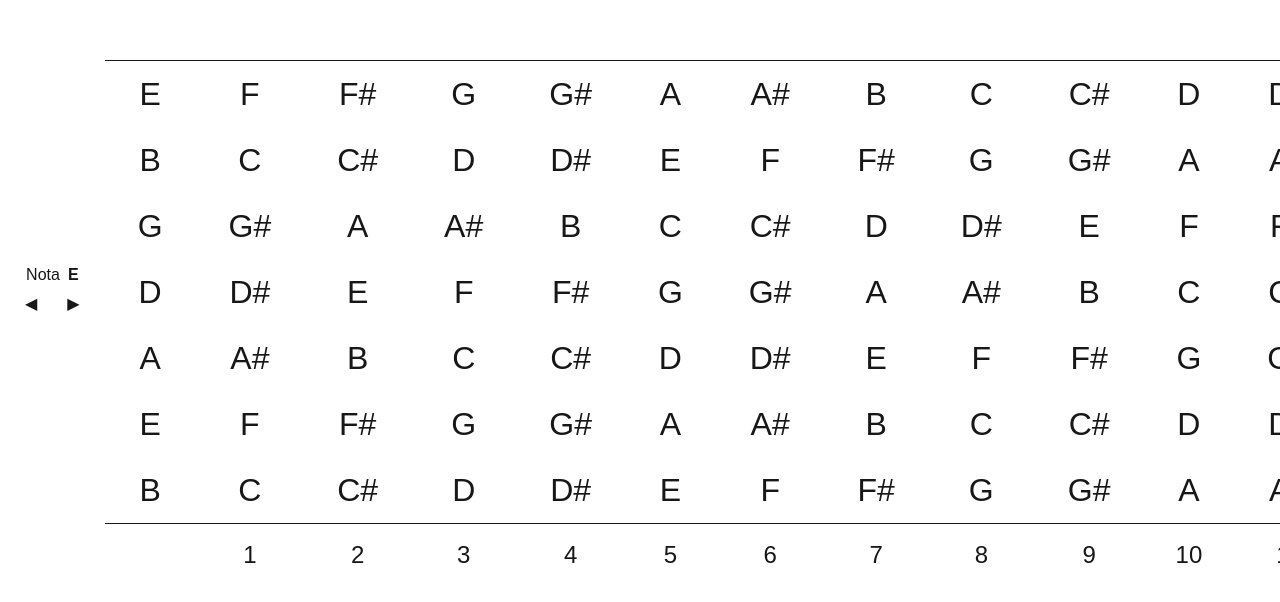
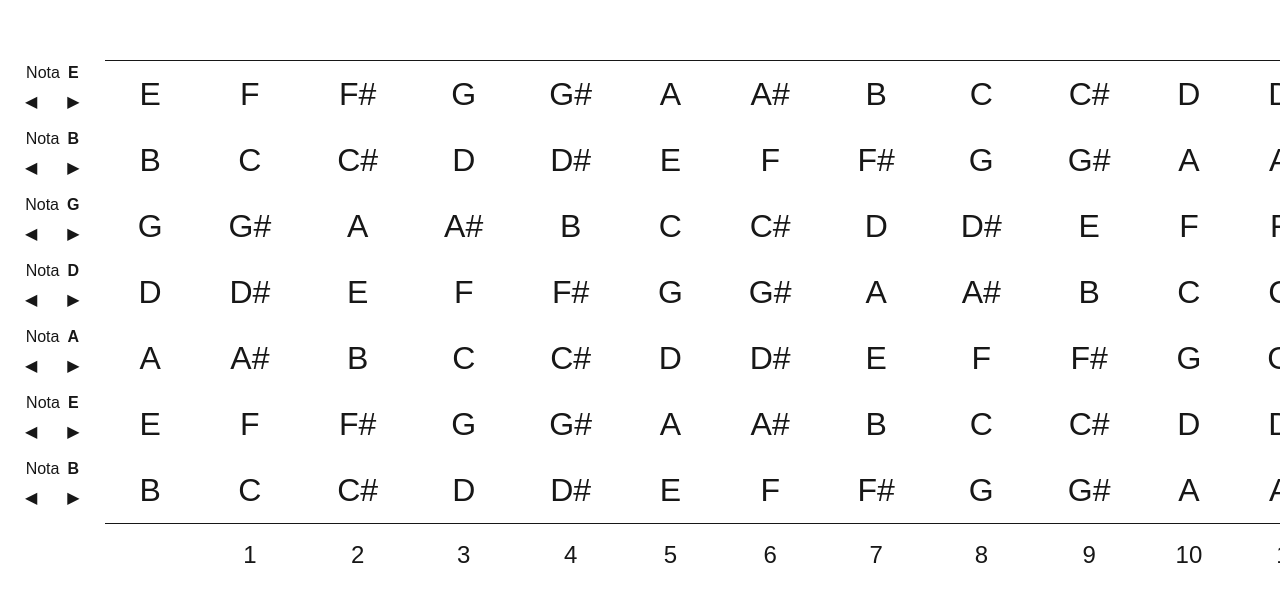
Before and after one commit to ThomasKruchelski/ScaleToU, a Next.js app: page / in a window 1280 px wide. Shown: the part 108-710 px from the top of the page. Built offline with nearby package versions, Linux system fonts and the light colour scheme.

Commit message:
add all strings' tune

```diff
--- a/src/app/globals.css
+++ b/src/app/globals.css
@@ -35,6 +35,10 @@ body {
   border-top: 1px solid var(--foreground);
   border-bottom: 1px solid var(--foreground);
   display: flex;
+}
+
+.string{
+  padding-bottom: .5rem;
 }
 
 .fret{
--- a/src/app/page.js
+++ b/src/app/page.js
@@ -349,6 +349,60 @@ export default function Home() {
             <div className="button" onClick={() => tuneUp('th-1')}>▶</div>
           </div>
         </div>
+        <div className="string">
+          <div className='tune'>
+            Nota <b className="th-2 B">B</b>
+          </div>
+          <div className="tuner">
+            <div className="button" onClick={() => tuneDown('th-2')}>◀</div>
+            <div className="button" onClick={() => tuneUp('th-2')}>▶</div>
+          </div>
+        </div>
+        <div className="string">
+          <div className='tune'>
+            Nota <b className="th-3 G">G</b>
+          </div>
+          <div className="tuner">
+            <div className="button" onClick={() => tuneDown('th-3')}>◀</div>
+            <div className="button" onClick={() => tuneUp('th-3')}>▶</div>
+          </div>
+        </div>
+        <div className="string">
+          <div className='tune'>
+            Nota <b className="th-4 D">D</b>
+          </div>
+          <div className="tuner">
+            <div className="button" onClick={() => tuneDown('th-4')}>◀</div>
+            <div className="button" onClick={() => tuneUp('th-4')}>▶</div>
+          </div>
+        </div>
+        <div className="string">
+          <div className='tune'>
+            Nota <b className="th-5 A">A</b>
+          </div>
+          <div className="tuner">
+            <div className="button" onClick={() => tuneDown('th-5')}>◀</div>
+            <div className="button" onClick={() => tuneUp('th-5')}>▶</div>
+          </div>
+        </div>
+        <div className="string">
+          <div className='tune'>
+            Nota <b className="th-6 E">E</b>
+          </div>
+          <div className="tuner">
+            <div className="button" onClick={() => tuneDown('th-6')}>◀</div>
+            <div className="button" onClick={() => tuneUp('th-6')}>▶</div>
+          </div>
+        </div>
+        <div className="string">
+          <div className='tune'>
+            Nota <b className="th-7 B">B</b>
+          </div>
+          <div className="tuner">
+            <div className="button" onClick={() => tuneDown('th-7')}>◀</div>
+            <div className="button" onClick={() => tuneUp('th-7')}>▶</div>
+          </div>
+        </div>
 
       </div>
 
```
